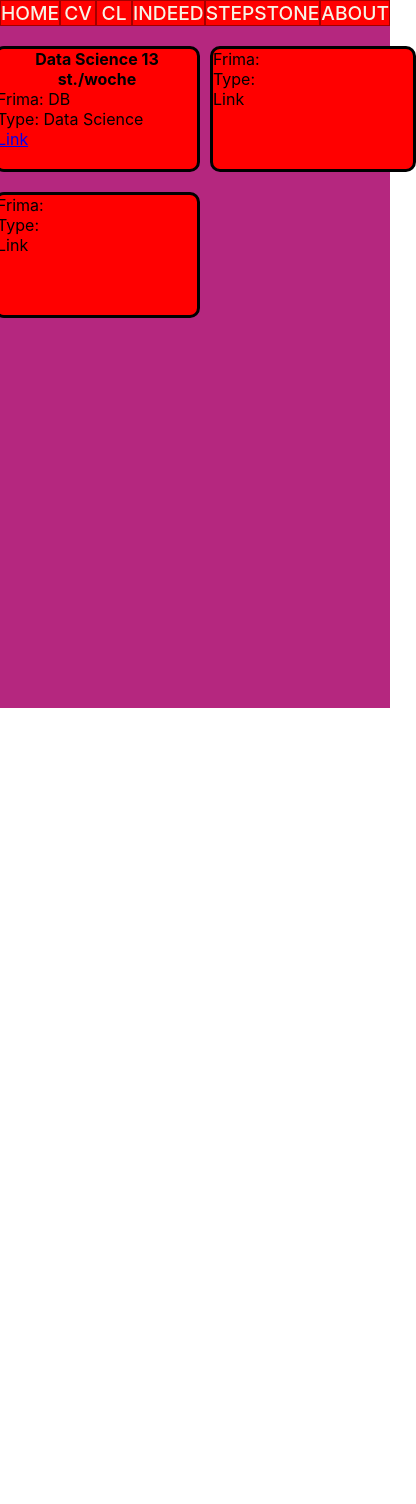
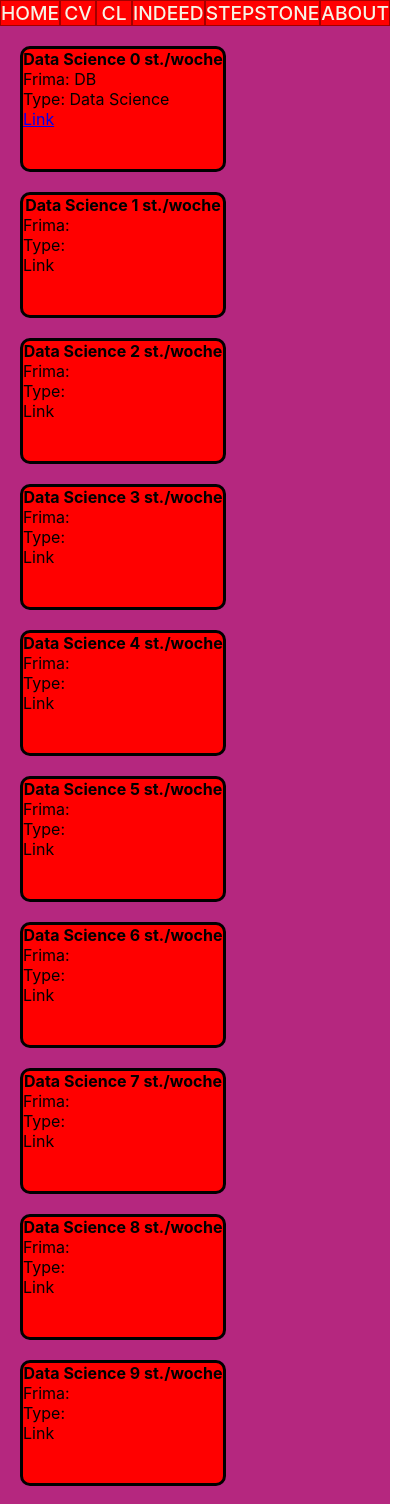
Before and after one commit to YuriiPavlenko/jobsBoard, a React (Create React App) app: page / in a window 390 px wide. Shown: the top 1504 px of the page, 416 px wide, since content can reach past the window. Before the commit the page ends 844 px from the top, so only its background shows below. Built offline with nearby package versions, Linux system fonts and the light colour scheme.

Commit message:
added responsiveness

```diff
--- a/src/App.css
+++ b/src/App.css
@@ -26,7 +26,7 @@ nav a{
   padding-bottom: 100%;
   background-color: #b5277f;
   display: grid;
-  grid-template-columns: 1fr 1fr;
+  grid-template-columns: repeat(auto-fill, minmax(240px, 1fr));
   column-gap: 10px;
   justify-content: center;
   row-gap: 20px;
--- a/src/App.js
+++ b/src/App.js
@@ -23,14 +23,25 @@ function App() {
         <Card
           typ="Data Science"
           firma="DB"
-          position="Data Science 13 st./woche"
+          position="Data Science 0 st./woche"
           link="https://karriere.deutschebahn.com/karriere-de/Suche/Werkstudent-Data-Science-w-m-d--7269560?jobId=133298"
         />
-        <Card
-          number={2}
-          text="piska popka iska pipiska iska pipiska iska pipiska iska pipiska iska pipiska"
-        />
-        <Card number={3} piska="vonuchaya" />
+        <Card position="Data Science 1 st./woche" />
+        <Card position="Data Science 2 st./woche" />
+        <Card position="Data Science 3 st./woche" />
+        <Card position="Data Science 4 st./woche" />
+        <Card position="Data Science 5 st./woche" />
+        <Card position="Data Science 6 st./woche" />
+        <Card position="Data Science 7 st./woche" />
+        <Card position="Data Science 8 st./woche" />
+        <Card position="Data Science 9 st./woche" />
+        <Card position="Data Science 10 st./woche" />
+        <Card position="Data Science 11 st./woche" />
+        <Card position="Data Science 12 st./woche" />
+        <Card position="Data Science 13 st./woche" />
+        <Card position="Data Science 14 st./woche" />
+        <Card position="Data Science 15 st./woche" />
+        <Card position="Data Science 16 st./woche" />
       </div>
     </>
   )
```
